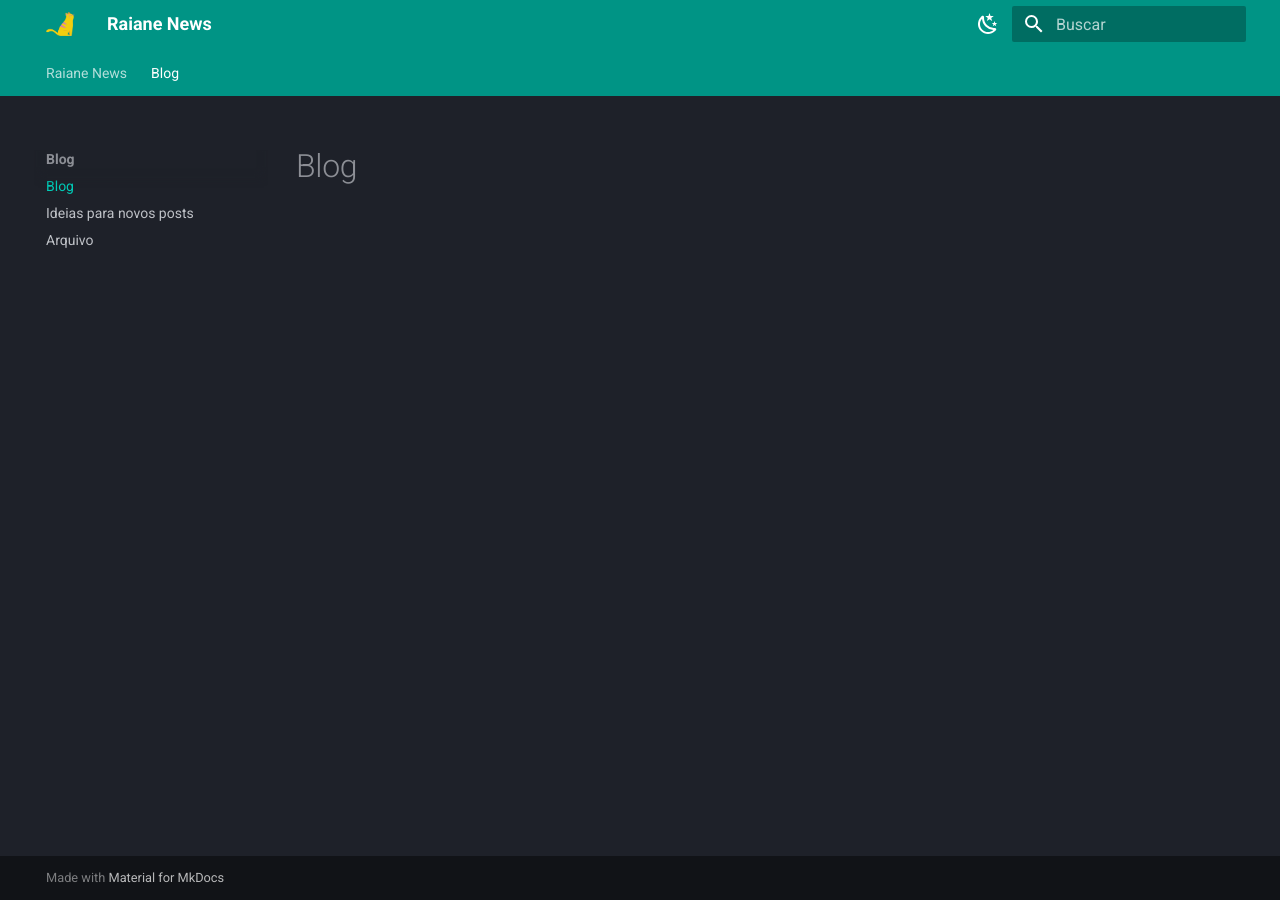
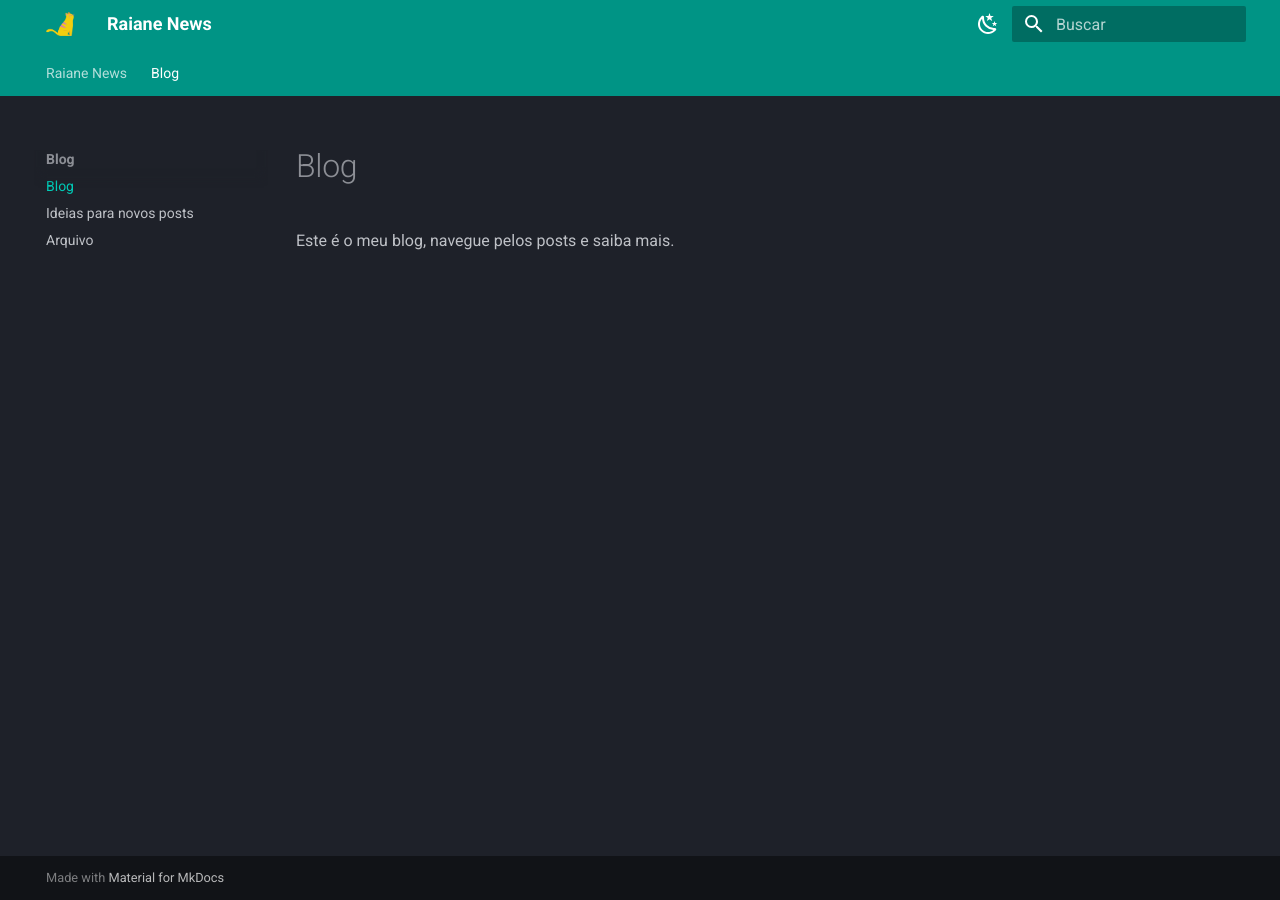
Before and after one commit to raianecardoso/raiane-news, an MkDocs documentation site: the page built from docs/blog/index.md, in a window 1280 px wide. Built offline with MkDocs 1.6.1 and Material for MkDocs 9.7.7, drawn with Linux system fonts in a browser that asks for light colours.

Commit message:
Insere descritivo do blog.

```diff
--- a/docs/blog/index.md
+++ b/docs/blog/index.md
@@ -1 +1,3 @@
 # Blog
+
+Este é o meu blog, navegue pelos posts e saiba mais.
```
